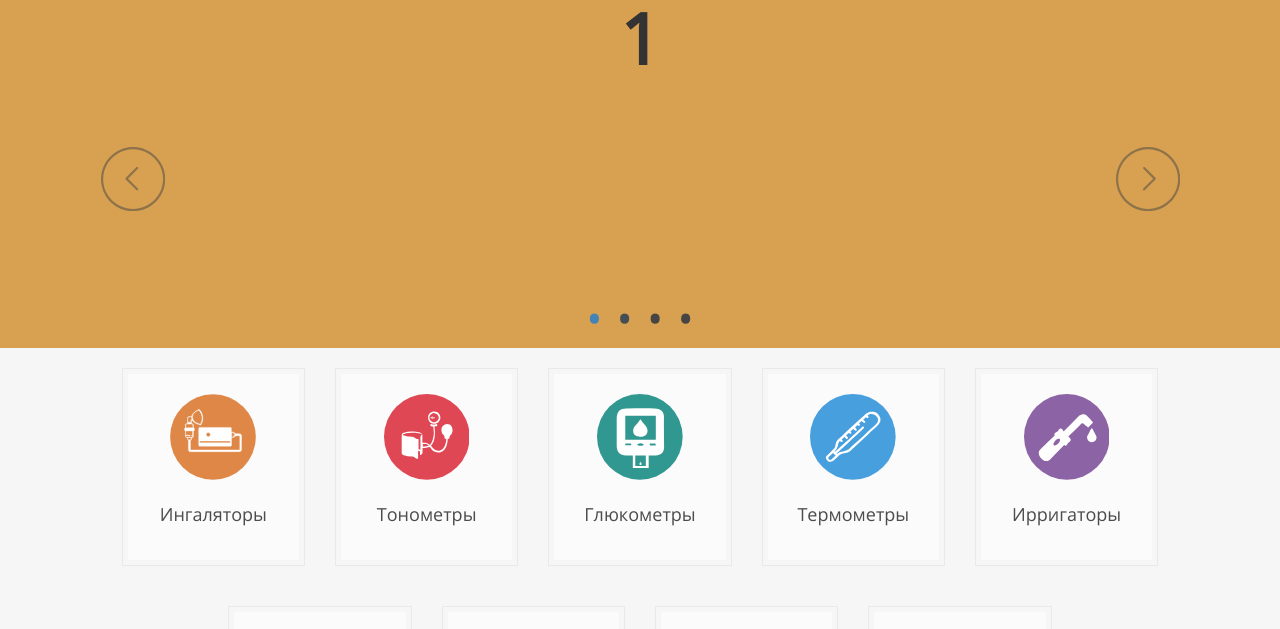
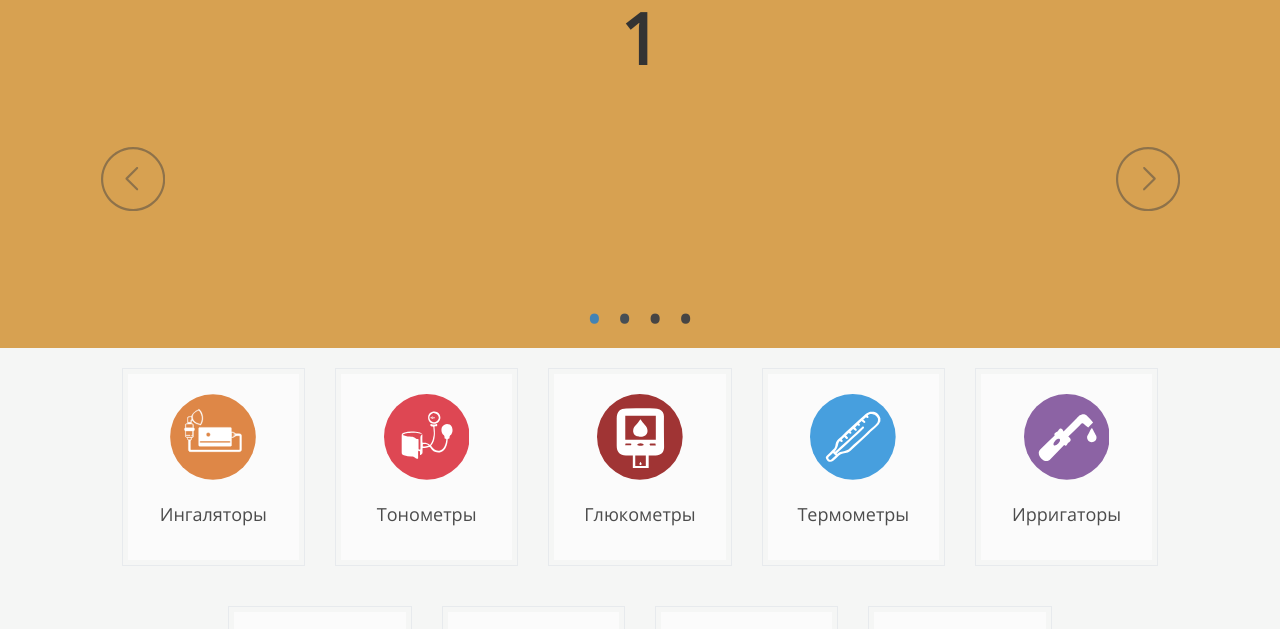
Before and after one commit to plushyday/Fiatos, a plain HTML site: page index.html in a window 1280 px wide. Shown: the part 91-720 px from the top of the page. Drawn offline with nearby package versions, Linux system fonts and the light colour scheme; some packages are replaced by stand-ins of ours; files whose address does not match are found by name.

Commit message:
colors+some fixes

```diff
--- a/js.js
+++ b/js.js
@@ -137,21 +137,34 @@ $('.slider').each(function(){
 // "rgb(195,169,149)"];
 
 var obj =[
-"rgb(48,152,144)",
+"rgb(160, 52, 52)",
 "rgb(71,159,222)",
-"rgb(183,69,69)",
+"rgb(52, 145, 160)",
 "rgb(88,107,88)",
 "rgb(113,146,68)",
 "rgb(222,71,83)",
 "rgb(222,135,71)",
 "rgb(135,71,222)",
-"rgb(152,52,160)",
+"rgb(64, 160, 52)",
 "rgb(140,99,164)",
 "rgb(99,164,140)",
 "rgb(164,99,107)",
 "rgb(99,107,164)",
 "rgb(212,192,52)",
 "rgb(52,72,212)"];
+
+// var obj=[
+// "#588C7E",
+// "#F2E394",
+// "#F2AE72",
+// "#D96459",
+// "#8C4646",
+// "#8b468c",
+// "#46798c",
+// "#0064dc",
+// "#dcc100",
+// "#8c5858"
+// ]
 
 function randomInteger(min, max) {
   var rand = min + Math.random() * (max + 1 - min);
--- a/style.scss
+++ b/style.scss
@@ -404,9 +404,11 @@ path{
 }
 .footer-logo{
   svg{
-    width: 30%;
-  }
-
+    width: 20%;
+    @include media(1800){
+    width: 15%;
+      }
+    }
 }
 
 
```
Also changed, not shown: index.html (+1 -2 lines), style.css, 1 other file.
